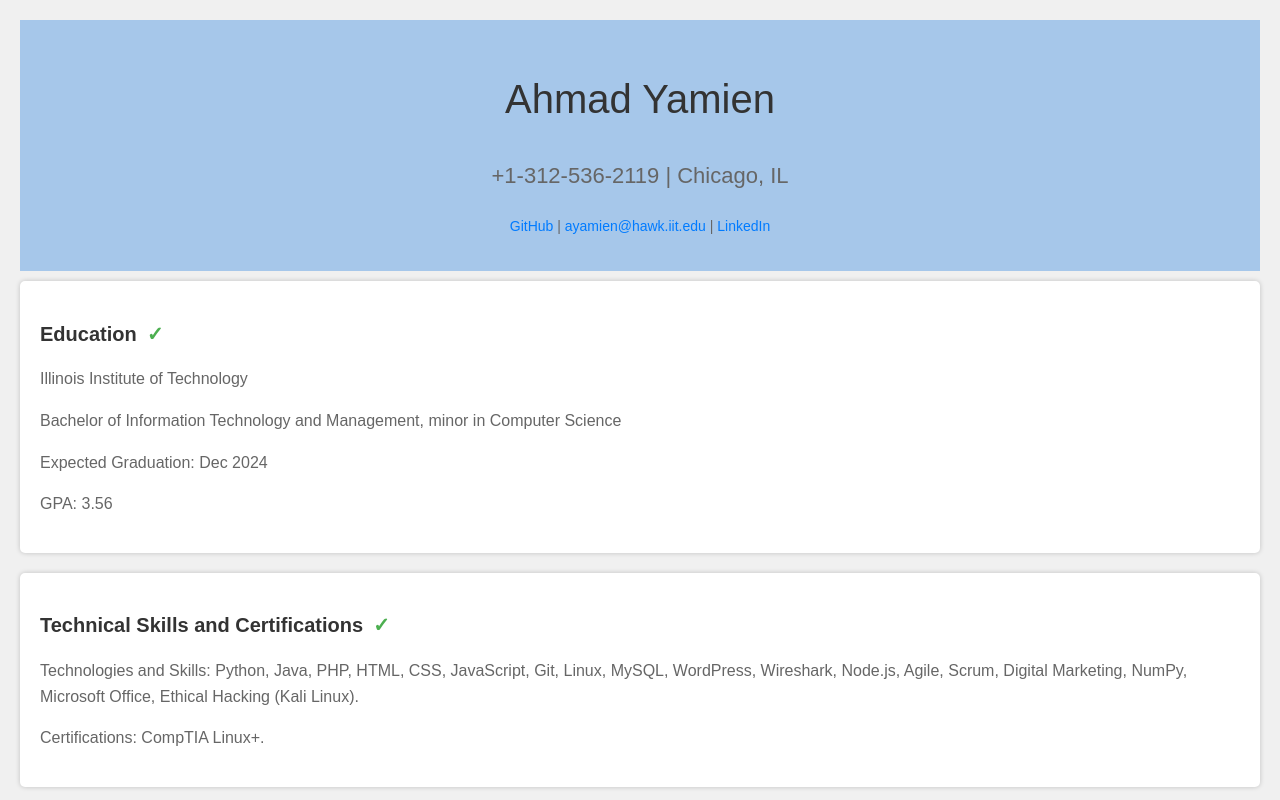
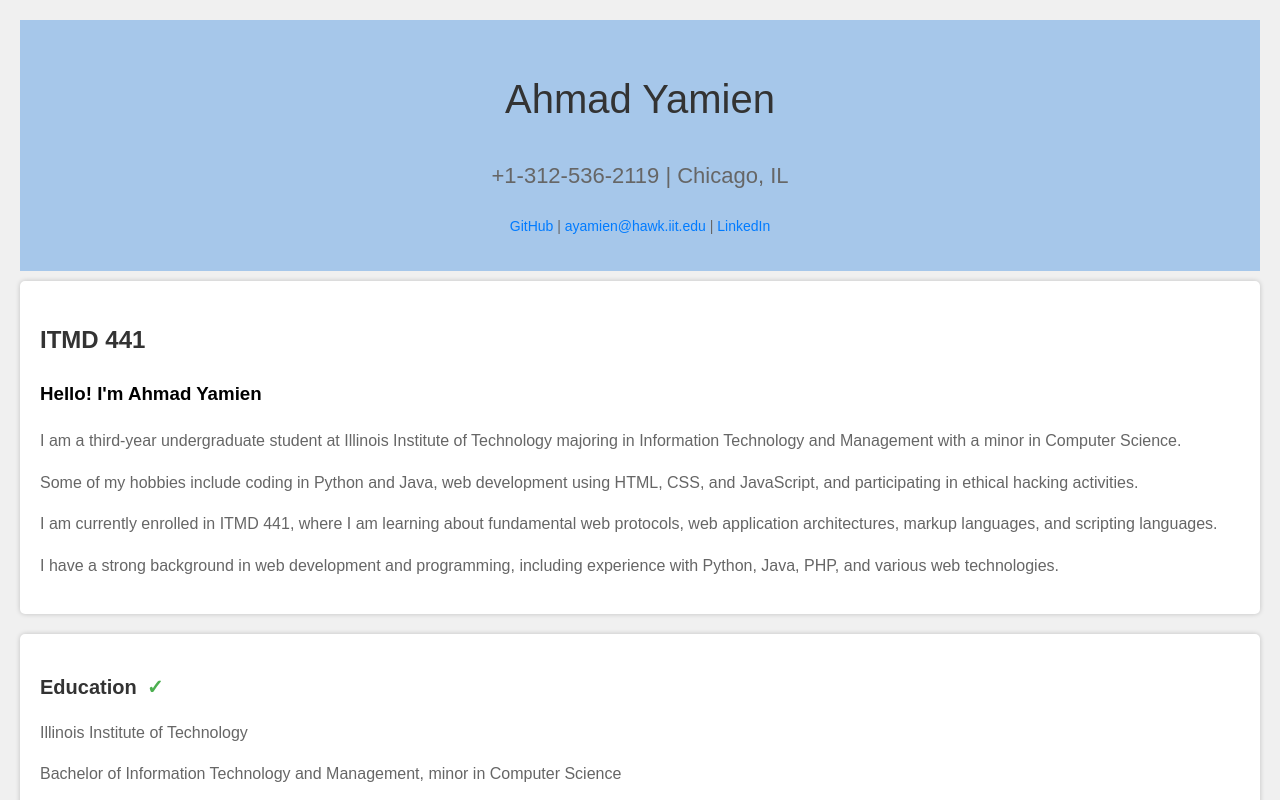
Before and after one commit to Ch-ahmad/ITMD441, a plain HTML site: page index.html in a window 1280 px wide. Shown: the top 800 px of the page. Drawn offline with Linux system fonts and the light colour scheme.

Commit message:
Bio added

```diff
--- a/index.html
+++ b/index.html
@@ -12,6 +12,15 @@
         <p>+1-312-536-2119 | Chicago, IL</p>
         <p><a href="https://github.com/Ch-ahmad">GitHub</a> | <a href="mailto:ayamien@hawk.iit.edu">ayamien@hawk.iit.edu</a> | <a href="https://www.linkedin.com/in/ahmadyamien/">LinkedIn</a></p>
     </header>
+
+    <section class="profile-intro">
+        <h1>ITMD 441</h1>
+        <h3>Hello! I'm Ahmad Yamien</h3>
+        <p>I am a third-year undergraduate student at Illinois Institute of Technology majoring in Information Technology and Management with a minor in Computer Science.</p>
+        <p>Some of my hobbies include coding in Python and Java, web development using HTML, CSS, and JavaScript, and participating in ethical hacking activities.</p>
+        <p>I am currently enrolled in ITMD 441, where I am learning about fundamental web protocols, web application architectures, markup languages, and scripting languages.</p>
+        <p>I have a strong background in web development and programming, including experience with Python, Java, PHP, and various web technologies.</p>
+    </section>
 
     <section>
         <h2>Education</h2>
```
